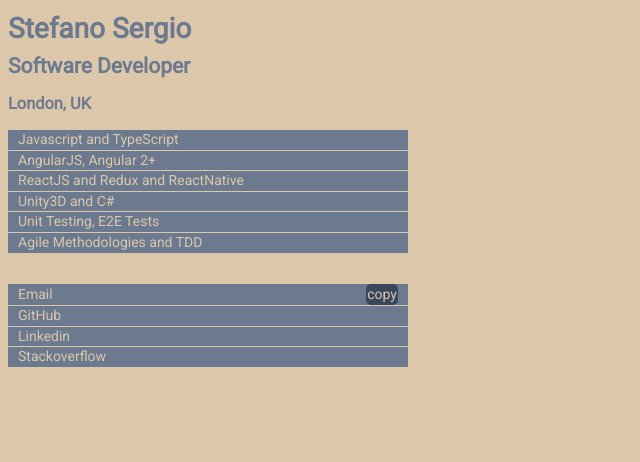
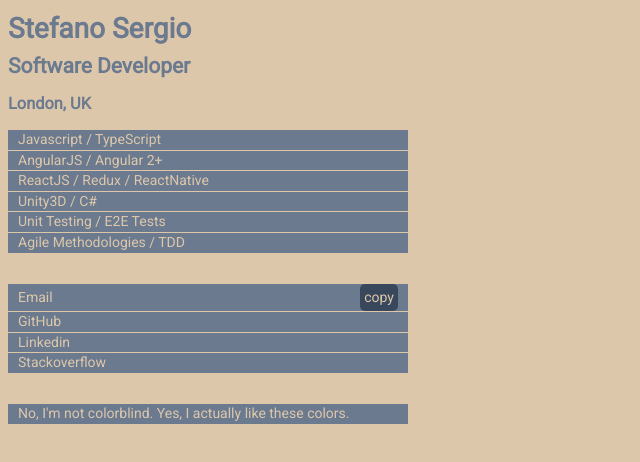
Before and after one commit to Bolza/Bolza.github.io, a plain HTML site: page index.html in a window 1280 px wide. Shown: the whole page, without its empty margins (0-640 px from the left). Drawn offline with Linux system fonts and the light colour scheme; some packages are replaced by stand-ins of ours; a script that the page names is missing.

Commit message:
versioning

```diff
--- a/email.js
+++ b/email.js
@@ -1,14 +1,17 @@
 // var emailElement = document.querySelector("email");
+function getEmail() {
+    var parts = ['ilbolza', 'gmail', 'com'];
+    return parts[0] + '@' + parts[1] + '.' + parts[2];
+}
+
 function mailTo() {
-    var email = this.attributes['data-user'].value + '@' + this.attributes['data-domain'].value;
-    location.href='mailto:' + email;
+    location.href='mailto:' + getEmail();
 }
 
 function copyEmail() {
     var textArea = document.createElement("textarea");
-    var text = 'ilbolza';
     document.body.appendChild(textArea);
-    textArea.value = text;
+    textArea.value = getEmail();
     textArea.select();
     document.execCommand('copy');
     document.body.removeChild(textArea);
--- a/index.html
+++ b/index.html
@@ -7,8 +7,7 @@
         <meta name="description" content="Stefano Sergio, Software Developer, London, UK">
         <meta name="viewport" content="width=device-width, initial-scale=1">
         <link href="https://fonts.googleapis.com/css?family=Roboto" rel="stylesheet">
-        <!-- <link href="https://fonts.googleapis.com/css?family=Open+Sans" rel="stylesheet"> -->
-        <link rel="stylesheet" href="./stfn.css">
+        <link rel="stylesheet" href="./stfn.css?v=0006">
     </head>
     <body>
         <h1>Stefano Sergio</h1>
@@ -16,24 +15,28 @@
         <h3>London, UK</h1>
 
         <section class="skills">
-            <div class="skill">Javascript and TypeScript</div>
-            <div class="skill">AngularJS, Angular 2+</div>
-            <div class="skill">ReactJS and Redux and ReactNative</div>
-            <div class="skill">Unity3D and C#</div>
-            <div class="skill">Unit Testing, E2E Tests</div>
-            <div class="skill">Agile Methodologies and TDD</div>
+            <div class="skill">Javascript / TypeScript</div>
+            <div class="skill">AngularJS / Angular 2+</div>
+            <div class="skill">ReactJS / Redux / ReactNative</div>
+            <div class="skill">Unity3D / C#</div>
+            <div class="skill">Unit Testing / E2E Tests</div>
+            <div class="skill">Agile Methodologies / TDD</div>
         </section>
 
         <section class="contacts">
-            <a>
-                <email data-user="ilbolza" data-domain="gmail.com" onclick="mailTo.call(this)">Email</email>
+            <span>
+                <a onclick="mailTo.call(this)">Email</a>
                 <div class="copy" onclick="copyEmail.call(this)">copy</div>
-            </a>
+            </span>
             <a href="https://github.com/Bolza">GitHub</adiv>
             <a href="https://www.linkedin.com/in/stefanosergio">Linkedin</adiv>
             <a href="https://stackoverflow.com/users/1271349/bolza">Stackoverflow</adiv>
         </section>
+
+        <section class="disclaimer">
+            <div>No, I'm not colorblind. Yes, I actually like these colors.</div>
+        </section>
     </body>
     <script src="https://cdnjs.cloudflare.com/ajax/libs/clipboard.js/1.7.1/clipboard.min.js"></script>
-    <script src="./email.js"></script>
+    <script src="./email.js?v=0006"></script>
 </html>
--- a/stfn.css
+++ b/stfn.css
@@ -1,5 +1,5 @@
 html {
-	font-family: 'Roboto', 'Open Sans', Verdana, sans-serif;
+	font-family: 'Roboto', Verdana, sans-serif;
     line-height: 1.4em;
     color: #6B7A8F;
     background-color: #DCC7AA;
@@ -21,11 +21,11 @@
     flex-direction: column;
     justify-content: space-around;
     align-items: stretch;
-    /* background: white; */
 }
 
 section > div,
-section > a {
+section > a,
+section > span {
     flex: 1;
     display: flex;
     padding-left: 10px;
@@ -33,20 +33,24 @@
     align-items: center;
     justify-content: space-between;
     margin-bottom: 1px;
-    height: 25px;
+    height: 32px;
     color: #DCC7AA;
     background-color: #6B7A8F;
 }
 
+.disclaimer,
 .contacts {
     margin-top: 30px;
+}
+.contacts a {
+    flex-grow: 1;
 }
 
 .copy {
     border-radius: 5px;
     background-color: #38475C;
     cursor: pointer;
-    padding: 1px;
+    padding: 4px;
     margin-right: 10px;
 }
 .copy:hover {
@@ -69,10 +73,3 @@
 .applecore {
     background-color: #DCC7AA;
 }
-
-/* email::after {
-    content: attr(data-domain);
-}
-email::before {
-    content: attr(data-user) "\0040";
-} */
```
